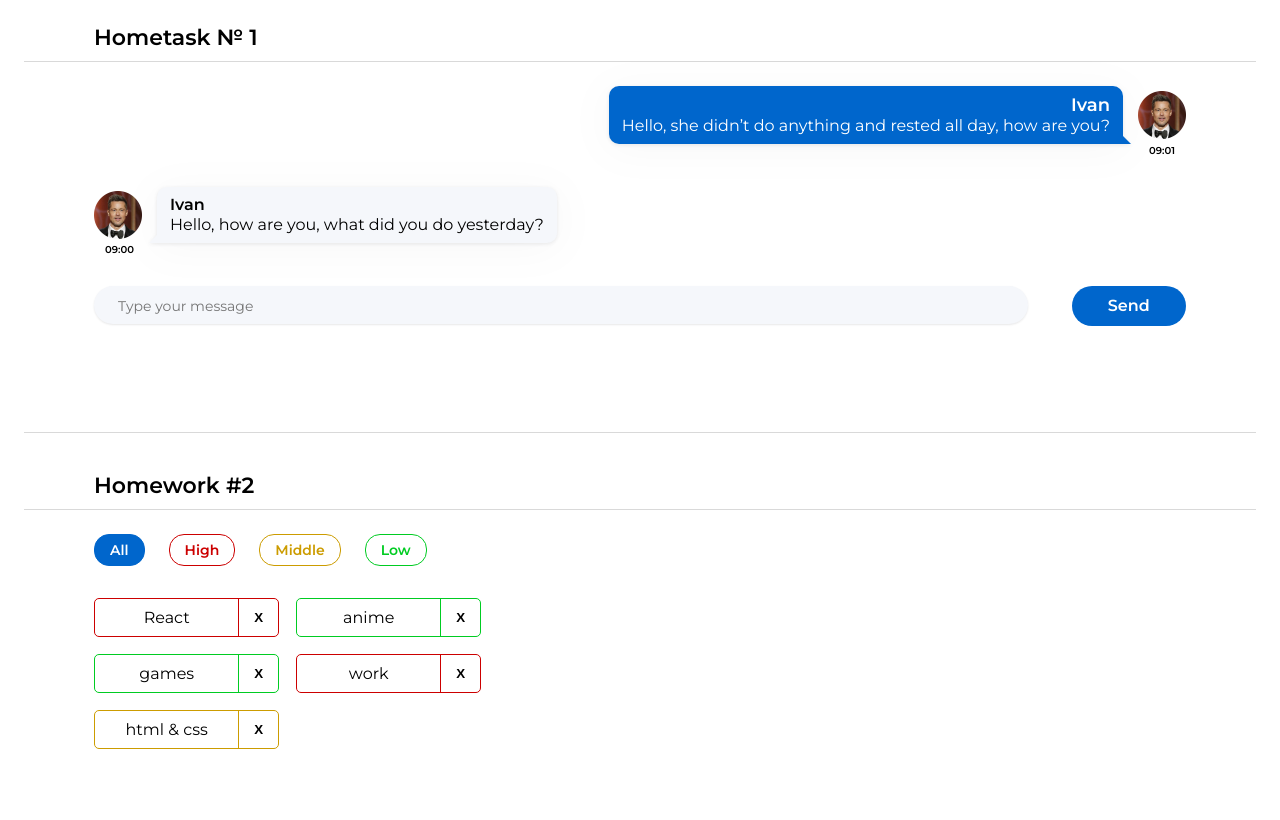
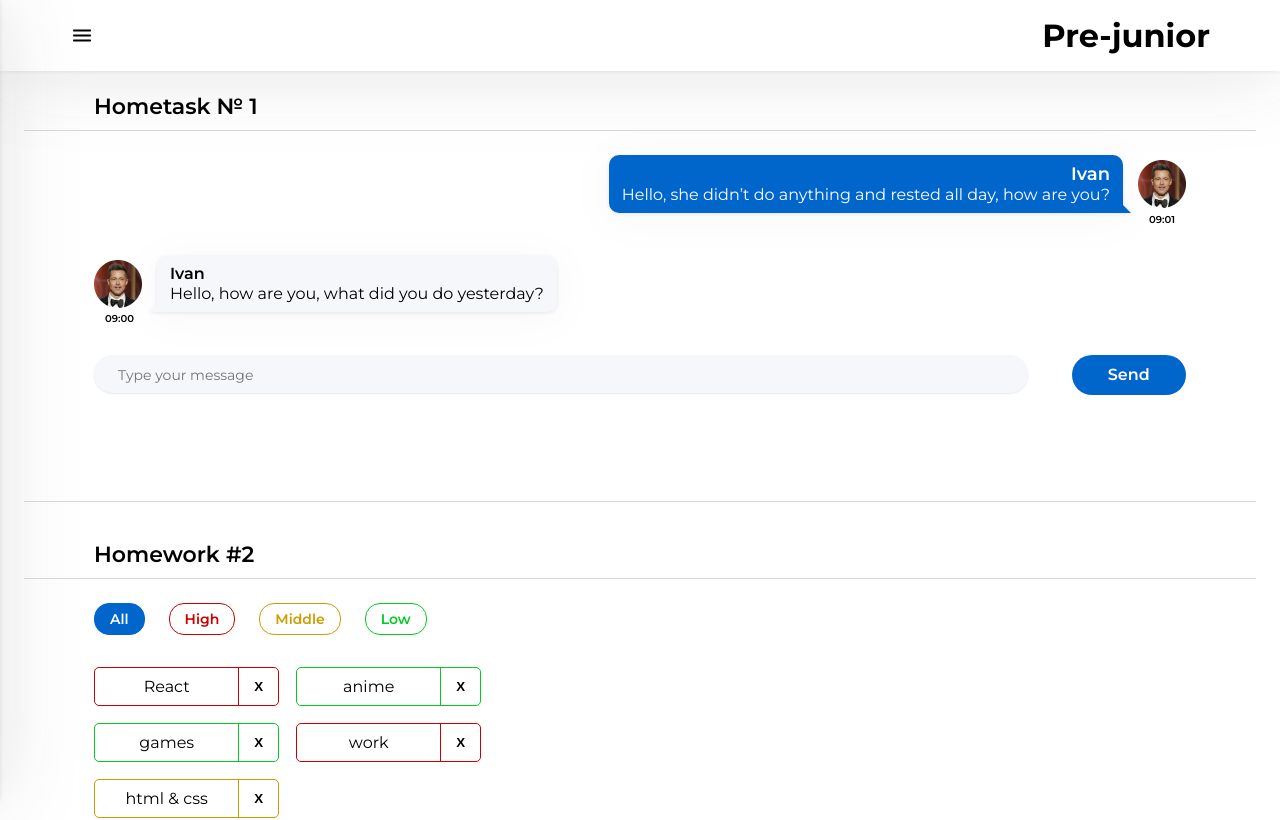
Before and after one commit to golzi99/hw2, a React (Create React App) app: page /#/pre-junior in a window 1280 px wide. Shown: the top 820 px of the page. Built offline with nearby package versions, Linux system fonts and the light colour scheme.

Commit message:
hm5 create pages and styles

```diff
--- a/src/index.css
+++ b/src/index.css
@@ -11,7 +11,6 @@
     'Helvetica Neue', sans-serif;
     -webkit-font-smoothing: antialiased;
     -moz-osx-font-smoothing: grayscale;
-    box-sizing: border-box;
 }
 
 code {
--- a/src/s1-main/App.module.css
+++ b/src/s1-main/App.module.css
@@ -1,13 +1,15 @@
 .App {
     --header_height: 60px;
     width: 1280px;
-    display: flex;
+    /*display: flex;*/
     flex-direction: column;
-    gap: 39px;
-    align-items: flex-start;
+    /*align-items: flex-start;*/
     font-family: 'Montserrat', sans-serif;
     padding: 24px;
-    margin: 0 auto;
+    margin: 30px auto;
+    /*margin-top: 30px;*/
+    /*margin-right: auto;*/
+    /*margin-left: auto;*/
 }
 
 .hw {
@@ -24,6 +26,7 @@
     line-height: 27px;
     margin-bottom: 10px;
     margin-left: 70px;
+    margin-top: 39px;
 }
 
 textarea, input {
--- a/src/s1-main/App.tsx
+++ b/src/s1-main/App.tsx
@@ -1,21 +1,18 @@
 import React from 'react'
 import s from './App.module.css'
-import HW2 from '../s2-homeworks/hw02/HW2';
-import HW1 from '../s2-homeworks/hw01/HW1';
-import HW3 from '../s2-homeworks/hw03/HW3';
-import HW4 from '../s2-homeworks/hw04/HW4';
+import HW5 from '../s2-homeworks/hw05/HW5';
 
 function App() {
     return (
         <div className={s.App}>
-            <HW1/>
+            {/*<HW1/>*/}
             {/*раскомментировать по ходу выполнения*/}
-            <HW2/>
-            <HW3/>
-            <HW4/>
+            {/*<HW2/>*/}
+            {/*<HW3/>*/}
+            {/*<HW4/>*/}
 
             {/*при выполнении дз 5 и более - закомментировать здесь дз 1-4, так как они есть внутри дз 5*/}
-            {/*<HW5/>*/}
+            <HW5/>
         </div>
     )
 }
--- a/src/s2-homeworks/hw05/Pages.tsx
+++ b/src/s2-homeworks/hw05/Pages.tsx
@@ -18,15 +18,15 @@
             <Routes>
                 {/*роутинг будут писать студенты*/}
                 {/*в начале мы попадаем на страницу '/' и переходим сразу на страницу /pre-junior*/}
-                {/*<Route ...*/}
+                <Route path={'/'} element={<Navigate to={PATH.PRE_JUNIOR}/>}/>
 
                 {/*роуты для /pre-junior, /junior, /junior-plus*/}
-                {/*<Route ...*/}
-                {/*<Route ...*/}
-                {/*<Route ...*/}
+                <Route path={PATH.PRE_JUNIOR} element={<PreJunior/>}/>
+                <Route path={PATH.JUNIOR} element={<Junior/>}/>
+                <Route path={PATH.JUNIOR_PLUS} element={<JuniorPlus/>}/>
 
                 {/*роут для несуществующей страницы должен отрисовать <Error404 />*/}
-                {/*<Route ...*/}
+                <Route path={'/*'} element={<Error404/>}/>
             </Routes>
         </div>
     )
--- a/src/s2-homeworks/hw05/header/Header.module.css
+++ b/src/s2-homeworks/hw05/header/Header.module.css
@@ -1,8 +1,19 @@
 .burgerMenuIcon {
+
 }
 
 .header {
+    position: fixed;
+    background: rgba(255, 255, 255, 1);
+    width: 100%;
+    top: 0;
+    left: 0;
+    display: flex;
+    justify-content: space-between;
+    padding: 16px 70px;
+    filter: drop-shadow(0px 0px 2px rgba(29, 33, 38, 0.1)) drop-shadow(0px 0px 40px rgba(29, 33, 38, 0.13));
 }
 
 .header h1 {
+
 }
--- a/src/s2-homeworks/hw05/sidebar/Sidebar.module.css
+++ b/src/s2-homeworks/hw05/sidebar/Sidebar.module.css
@@ -1,25 +1,62 @@
 .sidebar {
+    position: fixed;
+    top: 0; /* Adjust this value based on the height of the header */
+    left: -250px; /* Initial position off-screen */
+    width: 250px;
+    background: rgba(255, 255, 255, 1);
+    height: 100%; /* Adjust this value based on the height of the header */
+    transition: transform 0.3s ease;
+    z-index: 1000;
+
+    display: flex;
+    flex-direction: column;
+    align-items: flex-start;
+
+    filter: drop-shadow(0px 0px 2px rgba(29, 33, 38, 0.1)) drop-shadow(0px 0px 40px rgba(29, 33, 38, 0.13));
 }
 
 .sidebar.open {
+    transform: translateX(250px);
 }
 
 .background {
+    position: absolute;
+    background: grey;
+    opacity: 0.5;
+    inset: 0;
+    z-index: 1000;
 }
 
 .nav {
+    display: flex;
+    flex-direction: column;
+    gap: 45px;
+    padding: 63px 0 0 70px;
 }
 
 .nav a {
+    font-size: 22px;
+    font-weight: 600;
+    font-family: 'Montserrat', sans-serif;
+    text-decoration: none;
 }
 
 .nav a:hover {
+    color: rgba(88, 172, 255, 1);
 }
 
 .nav a.active {
+    color: rgba(0, 89, 178, 1);
+    text-decoration: underline;
 }
+
 .close {
+    align-self: flex-end;
+    margin: 16px 24px 0 0;
+    background: unset;
+    border: unset;
 }
 
 .close img {
+
 }
--- a/src/s2-homeworks/hw05/sidebar/Sidebar.tsx
+++ b/src/s2-homeworks/hw05/sidebar/Sidebar.tsx
@@ -31,7 +31,7 @@
                         id={'hw5-pre-junior-link'}
                         to={PATH.PRE_JUNIOR}
                         onClick={handleClose}
-                        // className={...} // делает студент
+                        className={({isActive}) => isActive ? s.active : ''} // делает студент
                     >
                         Pre-junior
                     </NavLink>
@@ -39,7 +39,7 @@
                         id={'hw5-junior-link'}
                         to={PATH.JUNIOR}
                         onClick={handleClose}
-                        // className={...} // делает студент
+                        className={({isActive}) => isActive ? s.active : ''} // делает студент
                     >
                         Junior
                     </NavLink>
@@ -47,7 +47,7 @@
                         id={'hw5-junior-plus-link'}
                         to={PATH.JUNIOR_PLUS}
                         onClick={handleClose}
-                        // className={...} // делает студент
+                        className={({isActive}) => isActive ? s.active : ''} // делает студент
                     >
                         Junior Plus
                     </NavLink>
```
